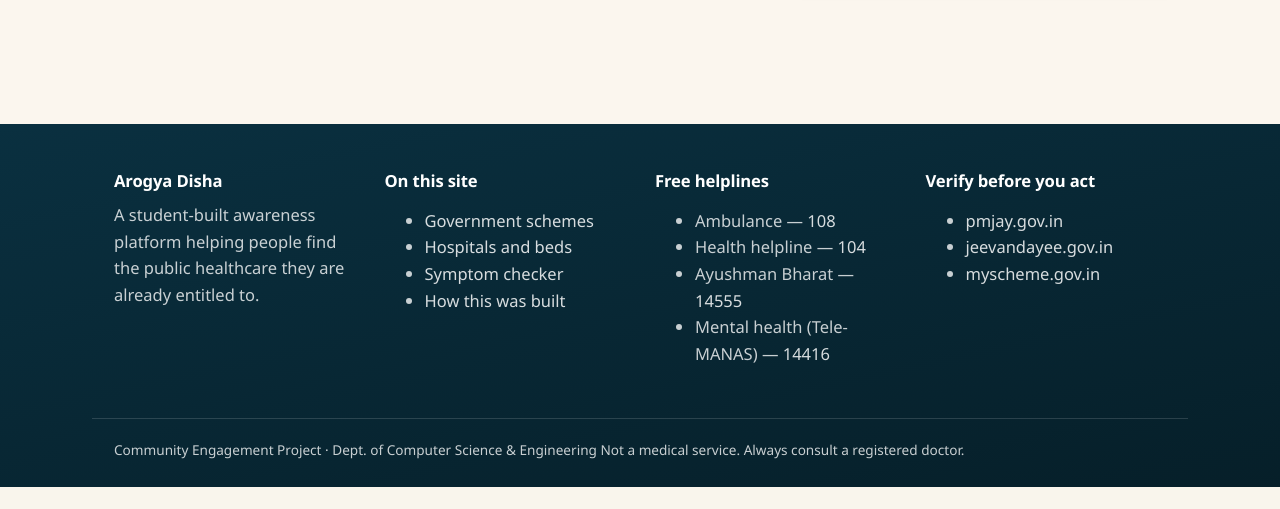
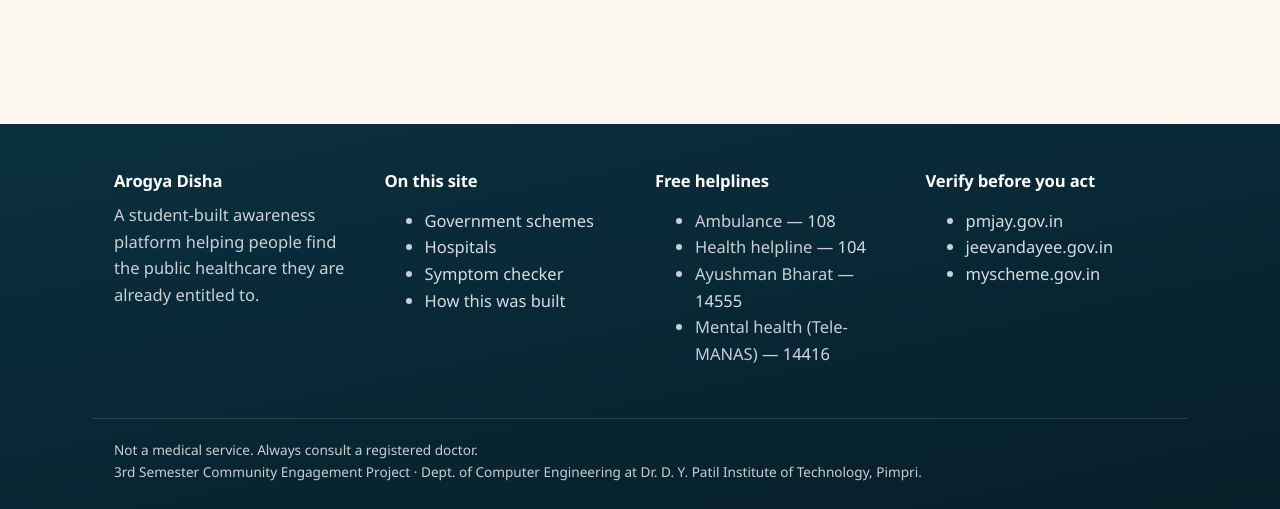
Before and after one commit to yadneshwagaskar5189/CEP-Project-, a Django app: page / in a window 1280 px wide. Shown: the part 1899-2408 px from the top of the page. Before the commit the page ends 2386 px from the top, so only its background shows below. Run offline with Django 5.2, Linux system fonts and the light colour scheme; data that the repository does not hold is empty; some web fonts are replaced.

Commit message:
Changed link text and footer text

```diff
--- a/templates/base.html
+++ b/templates/base.html
@@ -55,7 +55,7 @@
         <h4>On this site</h4>
         <ul>
           <li><a href="{% url 'schemes:list' %}">Government schemes</a></li>
-          <li><a href="{% url 'hospitals:list' %}">Hospitals and beds</a></li>
+          <li><a href="{% url 'hospitals:list' %}">Hospitals</a></li>
           <li><a href="{% url 'prediction:start' %}">Symptom checker</a></li>
           <li><a href="{% url 'core:about' %}">How this was built</a></li>
         </ul>
@@ -79,8 +79,8 @@
       </div>
     </div>
     <div class="foot__bottom">
-      <span>Community Engagement Project · Dept. of Computer Science &amp; Engineering</span>
-      <span>Not a medical service. Always consult a registered doctor.</span>
+      <span>Not a medical service. Always consult a registered doctor.</span><br>
+      <span>3rd Semester Community Engagement Project · Dept. of Computer Engineering at Dr. D. Y. Patil Institute of Technology,  Pimpri.</span>
     </div>
   </div>
 </footer>
```
